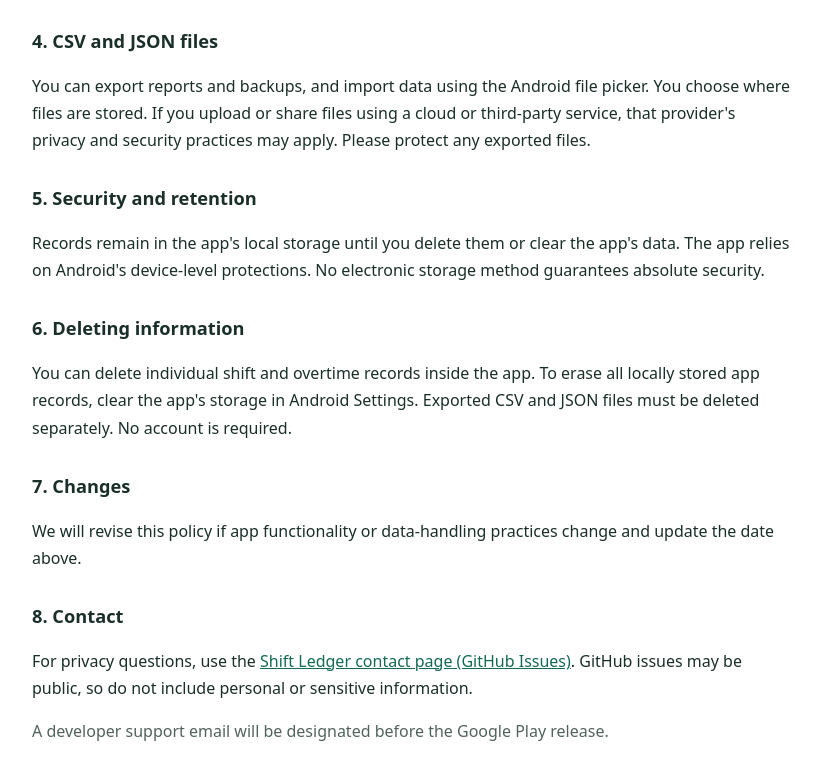
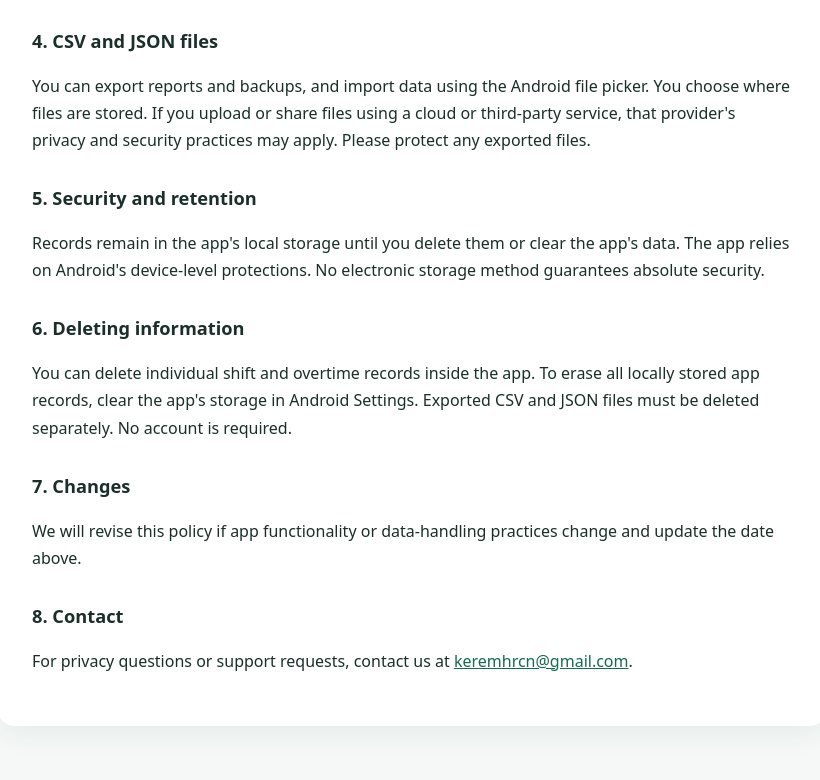
Before and after one commit to keremhrcn-glitch/vardiya-defteri-privacy, a plain HTML site: page en.html in a window 1280 px wide. Shown: the part 837-1617 px from the top of the page, without its empty margins (228-1048 px from the left). After the commit the page ends 1595 px from the top, so only its background shows below. Drawn offline with Linux system fonts and the light colour scheme.

Commit message:
Add developer support email to English privacy policy

```diff
--- a/en.html
+++ b/en.html
@@ -39,6 +39,5 @@ small,.muted{color:#52635c}ul{padding-left:1.4rem}
 <h2>7. Changes</h2>
 <p>We will revise this policy if app functionality or data-handling practices change and update the date above.</p>
 <h2>8. Contact</h2>
-<p>For privacy questions, use the <a href="https://github.com/keremhrcn-glitch/vardiya-defteri-privacy/issues">Shift Ledger contact page (GitHub Issues)</a>. GitHub issues may be public, so do not include personal or sensitive information.</p>
-<p class="muted">A developer support email will be designated before the Google Play release.</p>
+<p>For privacy questions or support requests, contact us at <a href="mailto:keremhrcn@gmail.com">keremhrcn@gmail.com</a>.</p>
 </main></body></html>
```
